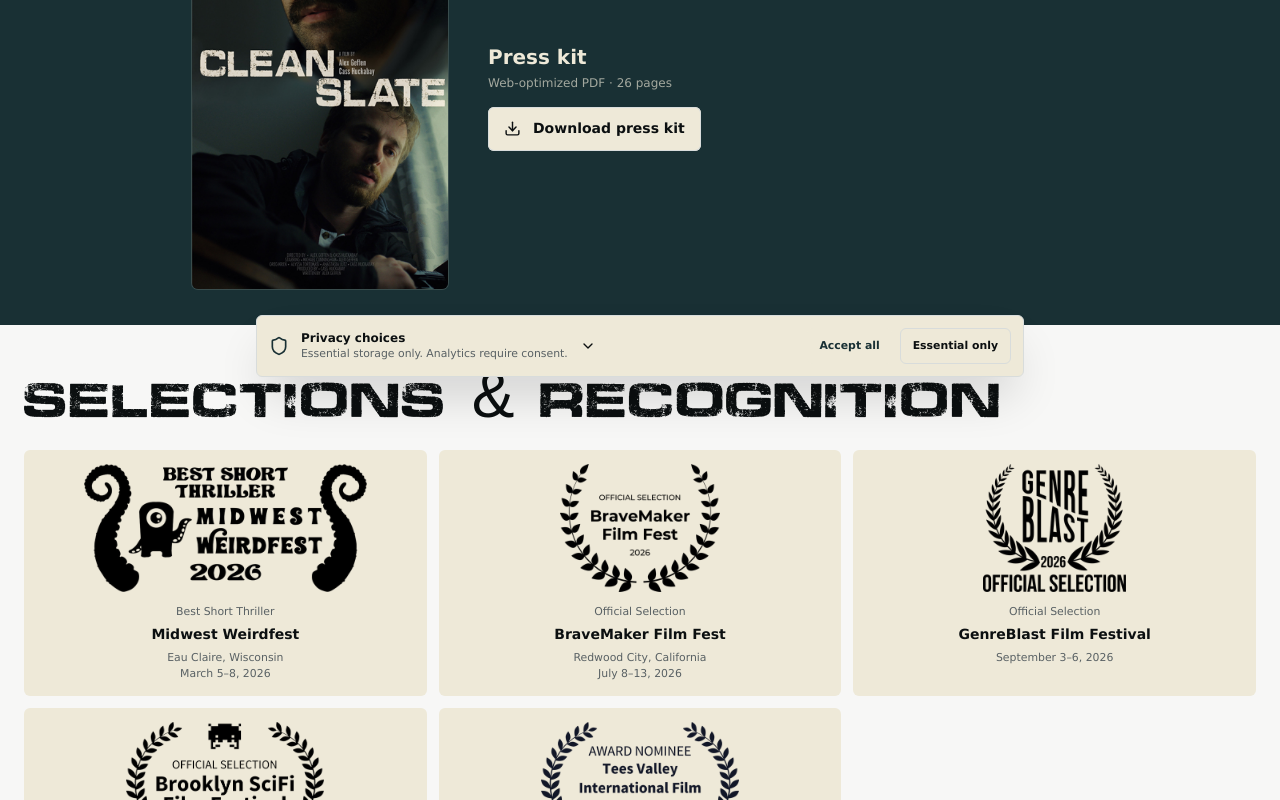
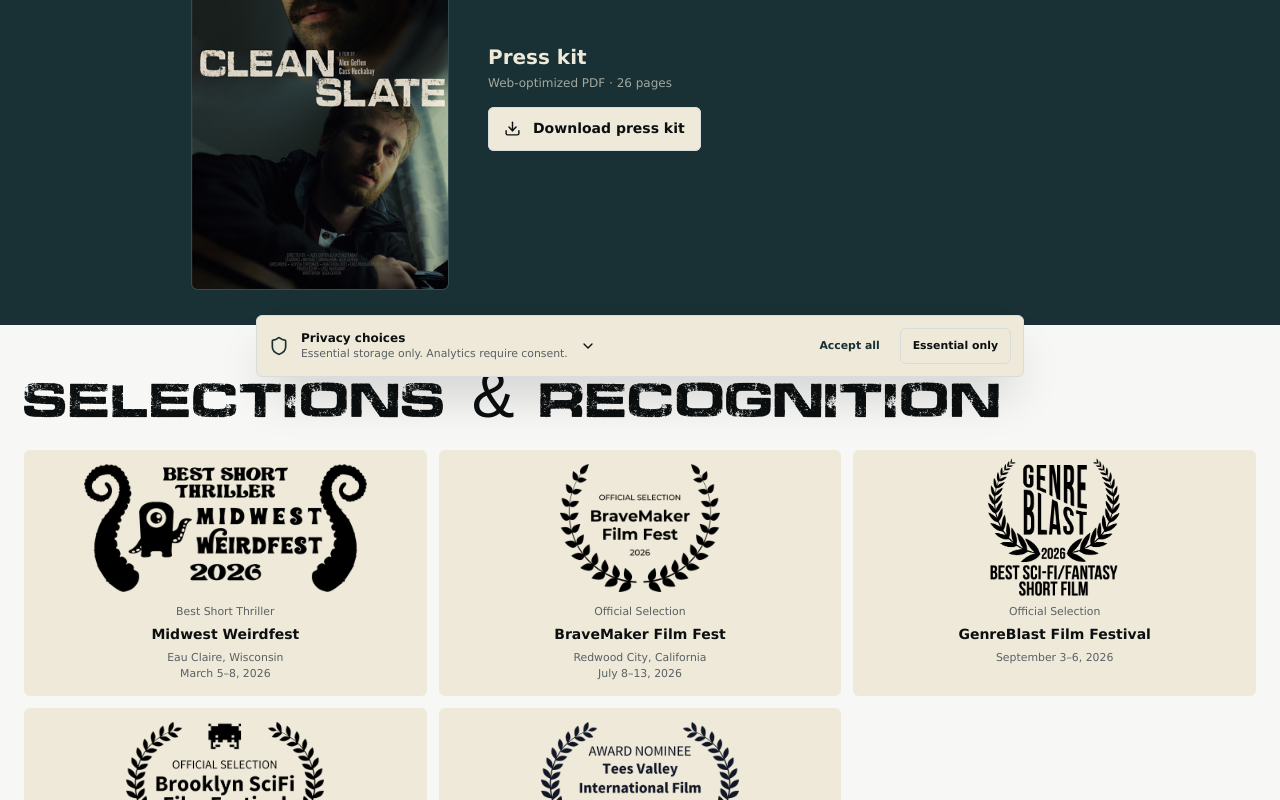
Before and after one commit to Geffen53/CleanSlateFilm-AlexGeffen, a Next.js app: page /press in a window 1280 px wide. Shown: the part 411-1211 px from the top of the page. Built offline with nearby package versions, Linux system fonts and the light colour scheme.

Commit message:
Genre Blast Win  Laurel update
Genre Blast 2026 Best Sci-Fi Short

```diff
--- a/components/FestivalCard.tsx
+++ b/components/FestivalCard.tsx
@@ -11,11 +11,11 @@ export default function FestivalCard({ festival, surface = 'paper' }: FestivalCa
   const laurelLinkClass = 'block rounded-sm focus-visible:outline-2 focus-visible:outline-offset-2 focus-visible:outline-current';
 
   const laurel = surface === 'navy' ? (
-    <Image src={festival.laurelLight} alt={`${festival.name} ${festival.recognition} laurel`} width={720} height={320} className={imageClass} />
+      <Image src={festival.laurelLight} alt={`${festival.name} ${festival.recognition} laurel`} width={720} height={320} className={`${imageClass} ${festival.name === 'GenreBlast Film Festival' ? 'translate-y-px scale-110' : ''}`} />
   ) : (
     <>
-      <Image src={festival.laurelDark} alt={`${festival.name} ${festival.recognition} laurel`} width={720} height={320} className={`${imageClass} dark:hidden ${festival.name === 'Brooklyn SciFi Film Festival' ? 'brightness-0' : ''}`} />
-      <Image src={festival.laurelLight} alt="" aria-hidden width={720} height={320} className={`${imageClass} hidden dark:block`} />
+      <Image src={festival.laurelDark} alt={`${festival.name} ${festival.recognition} laurel`} width={720} height={320} className={`${imageClass} dark:hidden ${festival.name === 'Brooklyn SciFi Film Festival' || festival.name === 'GenreBlast Film Festival' ? 'brightness-0' : ''} ${festival.name === 'GenreBlast Film Festival' ? 'translate-y-px scale-110' : ''}`} />
+      <Image src={festival.laurelLight} alt="" aria-hidden width={720} height={320} className={`${imageClass} hidden dark:block ${festival.name === 'GenreBlast Film Festival' ? 'translate-y-px scale-110' : ''}`} />
     </>
   );
 
--- a/data/film.ts
+++ b/data/film.ts
@@ -63,7 +63,7 @@ export const statements = [
 export const festivals: Festival[] = [
   { name: 'Midwest Weirdfest', url: 'https://www.midwestweirdfest.com/2026-winning-films', location: 'Eau Claire, Wisconsin', date: 'March 5–8, 2026', recognition: 'Best Short Thriller', laurelDark: '/media/festivals/midwest-dark.png', laurelLight: '/media/festivals/midwest-light.png' },
   { name: 'BraveMaker Film Fest', url: 'https://bravemakerfilmfest.com/', location: 'Redwood City, California', date: 'July 8–13, 2026', recognition: 'Official Selection', laurelDark: '/media/festivals/bravemaker-dark.png', laurelLight: '/media/festivals/bravemaker-light.png' },
-  { name: 'GenreBlast Film Festival', url: 'https://www.genreblast.com/', date: 'September 3–6, 2026', recognition: 'Official Selection', laurelDark: '/media/festivals/genreblast-dark.png', laurelLight: '/media/festivals/genreblast-light.png' },
+  { name: 'GenreBlast Film Festival', url: 'https://www.genreblast.com/', date: 'September 3–6, 2026', recognition: 'Official Selection', laurelDark: '/media/festivals/genreblast-award.png', laurelLight: '/media/festivals/genreblast-award.png' },
   { name: 'Brooklyn SciFi Film Festival', url: 'https://brooklynscififilmfest.com/2025-official-selections', location: 'Brooklyn, New York', date: 'October 6–12, 2025', recognition: 'Official Selection', laurelDark: '/media/festivals/brooklyn-light.png', laurelLight: '/media/festivals/brooklyn-dark.png' },
   { name: 'Tees Valley International Film Festival', url: 'https://www.tviff.co.uk/', location: 'Stockton-on-Tees, U.K.', date: 'November 6–8, 2025', recognition: 'Award Nominee', laurelDark: '/media/festivals/tees-dark.png', laurelLight: '/media/festivals/tees-light.png' },
 ];
```
Also changed, not shown: public/media/festivals/genreblast-award.png (added), 1 other file (tests, documents, lock files or other folders).
